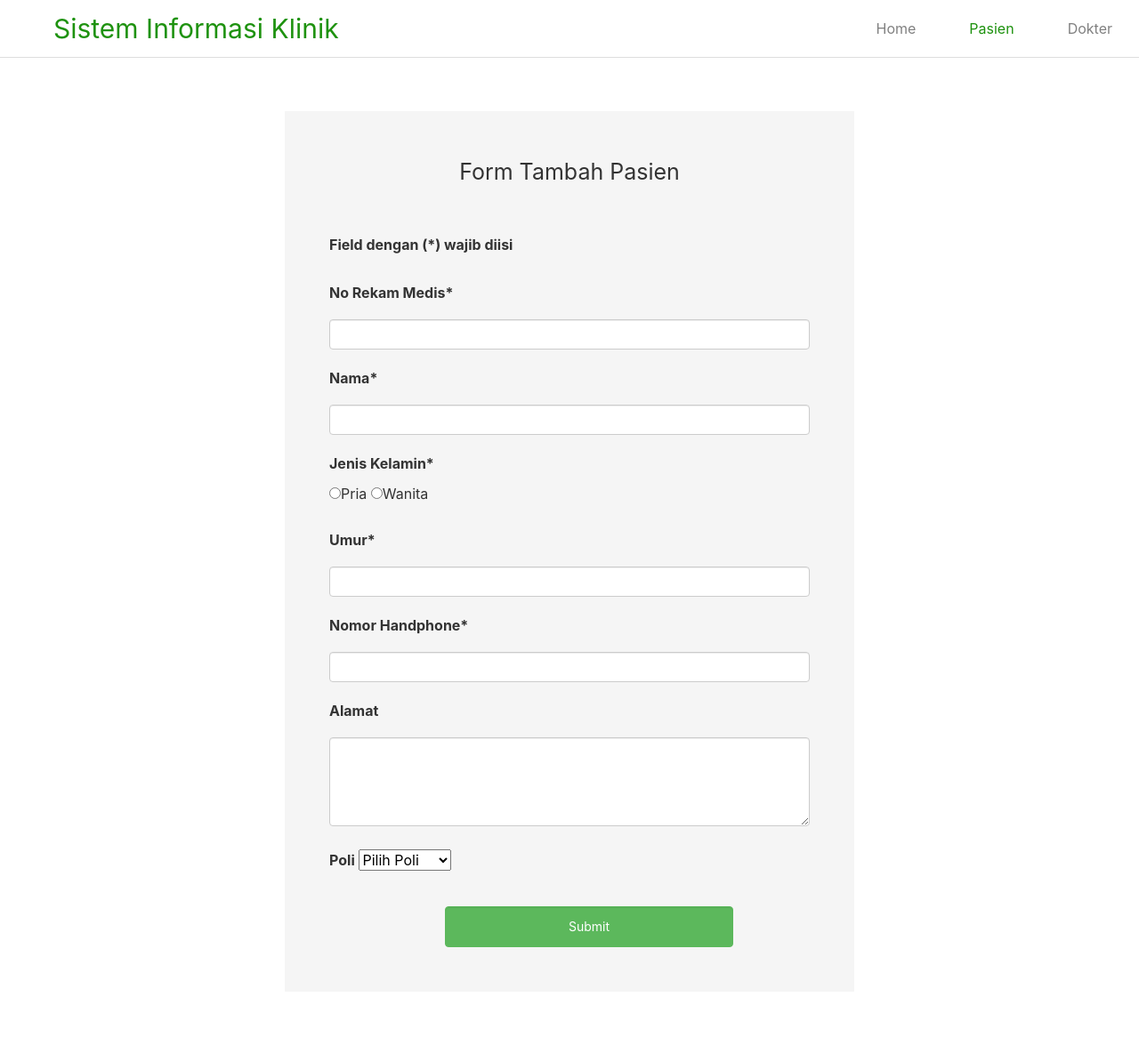
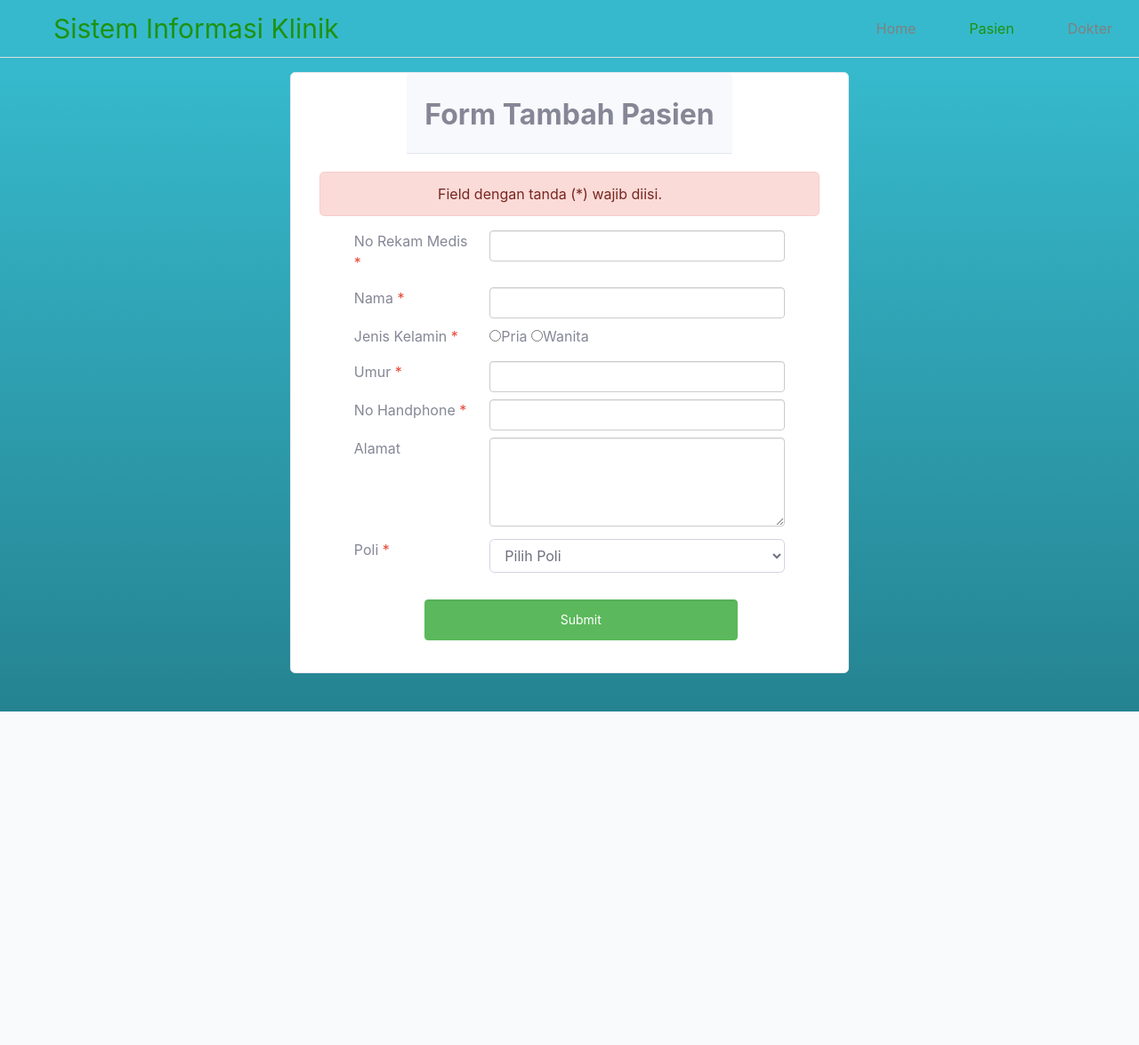
Before and after one commit to MonikaLaurensia/TugasPI-FormPasien, a PHP site: page / in a window 1280 px wide. Shown: the whole page at 89% size. After the commit the page ends 800 px from the top, so only its background shows below. Run offline with PHP 8.4, Linux system fonts and the light colour scheme.

Commit message:
Menambahkan class css pada index.php

```diff
--- a/index.php
+++ b/index.php
@@ -5,7 +5,7 @@
   <title>FORM TAMBAH PASIEN</title>
   <link rel="stylesheet" type="text/css" href="stylesheet.css">
 </head>
-<body>
+<body class="bg-gradient-info">
   <div class="header">
     <div class="header-left">Sistem Informasi Klinik</div>
     <div class="header-right">
@@ -16,49 +16,126 @@
       </ul>
     </div>
   </div>
+    <section class="content">
+      <div class="row justify-content-center">
+        <div class="col-6">
+        <div class="panel panel-info">
+                  <div class="card mt-3">
+                    <div class="card-header m-auto">
+                      <h2 class="card-title mt-3"><b>Form Tambah Pasien</b></h2>
+                    </div>
+                    <!-- /.card-header -->
+                    <div class="card-body">
+                       <div class="col-sm-2"></div>
+                      <div class= "col-sm-12 text-center">
+      <div class="alert alert-danger alert-dismissible fade show -content-center align-content-center" role="alert">
+       Field dengan tanda (*) wajib diisi.</div>
+      </div>
+      <form method="post" action="">
 
-  <div class="main">
-    <div class="pasien-form">
-      <div class="form-title">Form Tambah Pasien</div>
-      <form method="post" action="sent.php">
-        <div class="form-item">Field dengan (*) wajib diisi</div>
+        <div class="form-group">
+          <div class="row mt-2">
+          <div class="col-sm-1"></div>
+          <div class="col-sm-3"><label for = "no_rk">No Rekam Medis <span class="text-danger">*</span></label></div>
+          <div class="col-sm-7"><input type="text" name="no_rk" class="form-control" id = "no_rk" required>
+          </div>
+        </div>
 
-        <div class="form-item"><label for = "no_rk">No Rekam Medis* </label></div>
-        <input type="text" name="no_rk" id = "no_rk">
+        <!-- <div class="form-item"><label for = "no_rk">No Rekam Medis* </label></div>
+        <input type="text" name="no_rk" id = "no_rk" required> -->
 
-        <div class="form-item"><label for = "name">Nama*</label></div>
-        <input type="text" name="name" id ="name" >
+        <div class="form-group">
+          <div class="row mt-2">
+          <div class="col-sm-1"></div>
+          <div class="col-sm-3"><label for = "name">Nama <span class="text-danger">*</span></label></div>
+          <div class="col-sm-7"><input type="text" name="name" class="form-control" id = "name" required>
+          </div>
+        </div>
 
-        <div class="form-item">Jenis Kelamin*</div>
+        <!-- <div class="form-item"><label for = "name">Nama*</label></div>
+        <input type="text" name="name" id ="name" required> -->
+
+        <!-- <div class="form-item">Jenis Kelamin*</div>
         <input type="radio" id="pria" name="gender" value="pria"><label for="pria">Pria</label>
+        <input type="radio" id="wanita" name="gender" value="wanita"><label for="pria">Wanita</label> -->
+
+        <div class="form-group">
+          <div class="row mt-2">
+          <div class="col-sm-1"></div>
+          <div class="col-sm-3"><label for = "gender">Jenis Kelamin <span class="text-danger">*</span></label></div>
+          <div class="col-sm-7"><input type="radio" id="pria" name="gender" value="pria"><label for="pria">Pria</label>
         <input type="radio" id="wanita" name="gender" value="wanita"><label for="pria">Wanita</label>
+          </div>
+        </div>
+
+        <!-- <div class="form-item"><label for ="age">Umur*</label></div>
+        <input type="text" name="age" id="age" required> -->
+
+        <div class="form-group">
+          <div class="row mt-2">
+          <div class="col-sm-1"></div>
+          <div class="col-sm-3"><label for = "age">Umur <span class="text-danger">*</span></label></div>
+          <div class="col-sm-7"><input type="text" name="age" class="form-control" id = "age" required>
+          </div>
+        </div>
+
+        <!-- <div class="form-item"><label for = "poli">Nomor Handphone*</label></div>
+        <input type="text" name="no_hp" id="no_hp" required > -->
+
+        <div class="form-group">
+          <div class="row mt-2">
+          <div class="col-sm-1"></div>
+          <div class="col-sm-3"><label for = "no_hp">No Handphone <span class="text-danger">*</span></label></div>
+          <div class="col-sm-7"><input type="text" name="no_hp" class="form-control" id = "no_hp" required>
+          </div>
+        </div>
 
 
-        <div class="form-item"><label for ="age">Umur*</label></div>
-        <input type="text" name="age" id="age">
+        <!-- <div class="form-item"><label for = "address">Alamat</label></div>
+        <textarea name="body" id="address"></textarea>  -->
 
-        <div class="form-item"><label for = "no_hp">Nomor Handphone*</label></div>
-        <input type="text" name="no_hp" id="no_hp">
+        <div class="form-group">
+          <div class="row mt-2">
+          <div class="col-sm-1"></div>
+          <div class="col-sm-3"><label for = "address">Alamat </label></div>
+          <div class="col-sm-7"><textarea name="body" id="address"></textarea>
+          </div>
+        </div>
 
-        <div class="form-item"><label for = "address">Alamat</label></div>
-        <textarea name="body" id="address"></textarea>
 
-        <div class="form-item">Poli
+        <!-- <div class="form-group">
+          <div class="row mt-2">
+            <div class="col-sm-1"></div>
+            <div class="col-sm-3"><label for="address">Alamat<span class="text-danger">*</span></label></div>
+            <div class="col-sm-7"><textarea name="address" class="form-control" id="address" placeholder="isi alamat pasien"></textarea>
+            </div>
+        </div> -->
+
+          <div class="form-group">
+          <div class="row mt-2">
+          <div class="col-sm-1"></div>
+          <div class="col-sm-3"><label for = "poli">Poli <span class="text-danger">*</span></label></div>
         <?php
           $types = array('Poli Umum', 'Poli Gigi');
          ?>
         <!-- Write the <select> tag below -->
-        <select name="poli">
+        <div class="col-sm-7">
+          <select class="form-control" name="poli">
           <option value="unselected">Pilih Poli</option>
            <?php
              foreach ($types as $type) {
               echo "<option value='{$type}'>{$type}</option>";
              }
            ?>
+          </select>
+            </div>
+            </div>
 
-        </select>   </div>
 
-        <input type="submit" value="Submit">
+        <!-- <button type="submit" class="btn btn-success btn-user btn-block">
+          Submit
+        </button> -->
+        <input type="submit" value="Submit" name="submit">
       </form>
     </div>
   </div>
```
